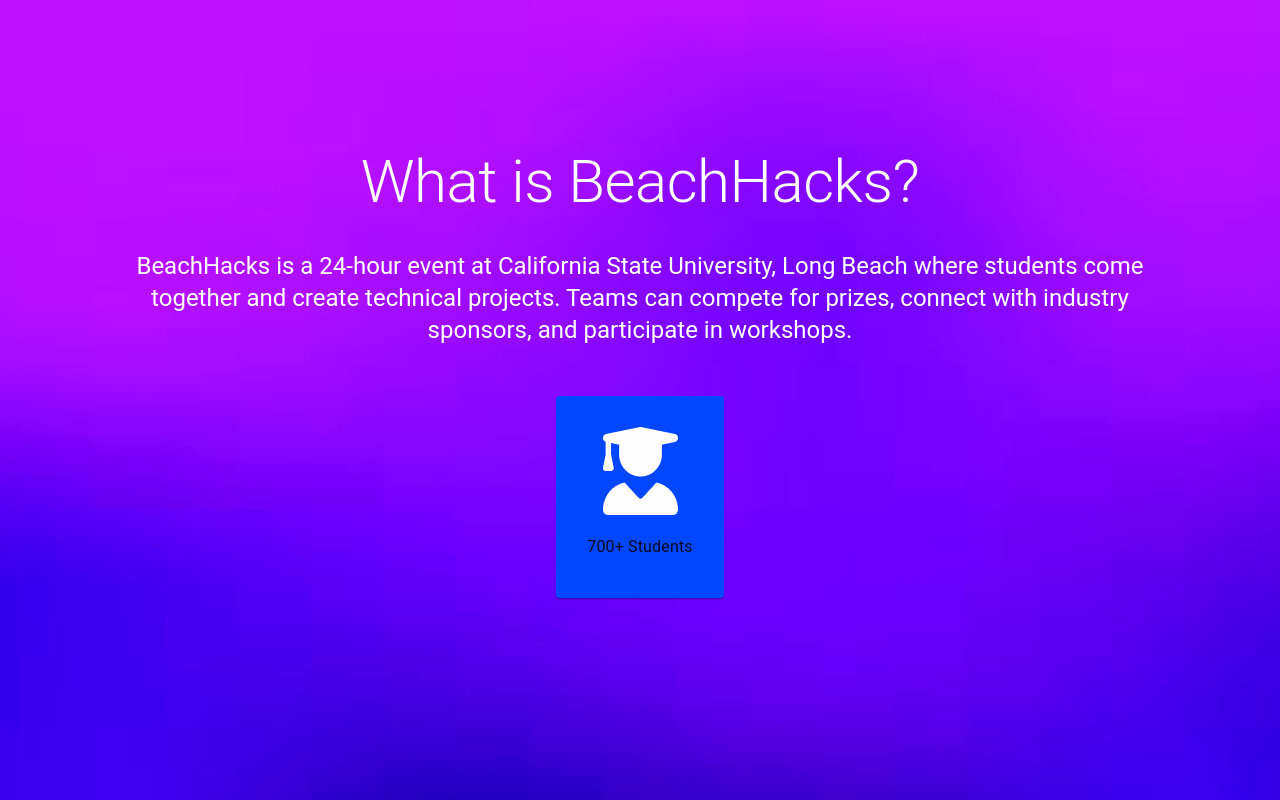
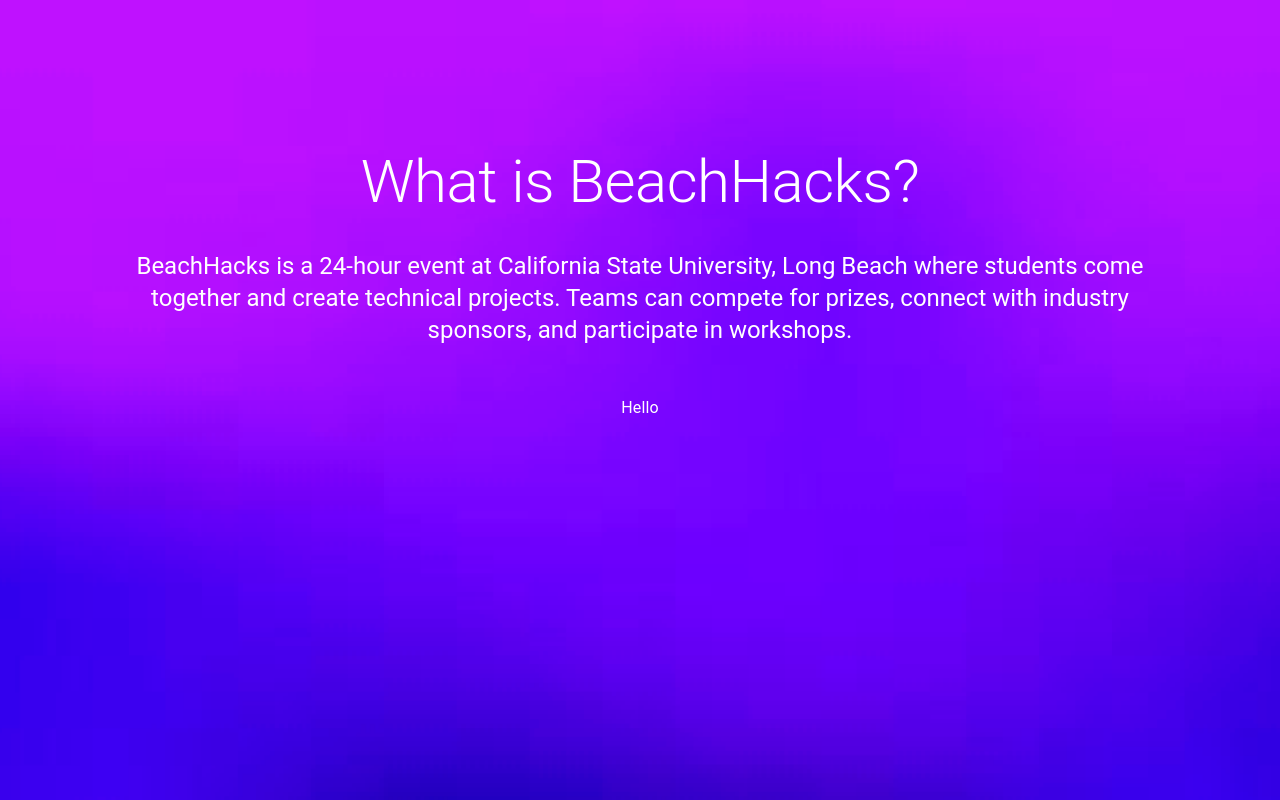
Before and after one commit to BeachHacks/beachhacks-2023-temp, a React (Create React App) app in the folder website/: page / in a window 1280 px wide. Built offline with nearby package versions, Linux system fonts and the light colour scheme.

Commit message:
Revised About page

```diff
--- a/website/src/About.js
+++ b/website/src/About.js
@@ -1,6 +1,4 @@
 import "./styles/App.css";
-
-import { CardIcon } from "./components/CardIcon";
 
 import dropDown from "./assets/scrollDownButton.png";
 import student from "./assets/icons/student.png";
@@ -49,7 +47,7 @@
             spacing={12}
           >
             <Grid item>
-              <CardIcon />
+              <Typography>Hello</Typography>
             </Grid>
           </Grid>
         </div>
--- a/website/src/App.js
+++ b/website/src/App.js
@@ -1,6 +1,5 @@
 import Home from "./Home";
 import About from "./About";
-import { CardIcon } from "./components/CardIcon";
 
 import "./styles/App.css";
 
--- a/website/src/components/CardIcon.js
+++ /dev/null
@@ -1,33 +0,0 @@
-import React from "react";
-
-import { Card, CardContent, Grid, Typography } from "@mui/material";
-
-import student from "../assets/icons/student.png";
-import earth from "../assets/icons/earth.png";
-import clock from "../assets/icons/clock.png";
-import folder from "../assets/icons/folder.png";
-
-export const CardIcon = () => {
-  return (
-    <div>
-      <Card style={{ backgroundColor: "rgba(0, 71, 255, 1)" }}>
-        <CardContent style={{ margin: "15px" }}>
-          <Grid
-            container
-            direction="column"
-            justifyContent="center"
-            alignItems="center"
-            spacing={2}
-          >
-            <Grid item>
-              <img src={student} alt="student icon" />
-            </Grid>
-            <Grid item>
-              <Typography>700+ Students</Typography>
-            </Grid>
-          </Grid>
-        </CardContent>
-      </Card>
-    </div>
-  );
-};
```
